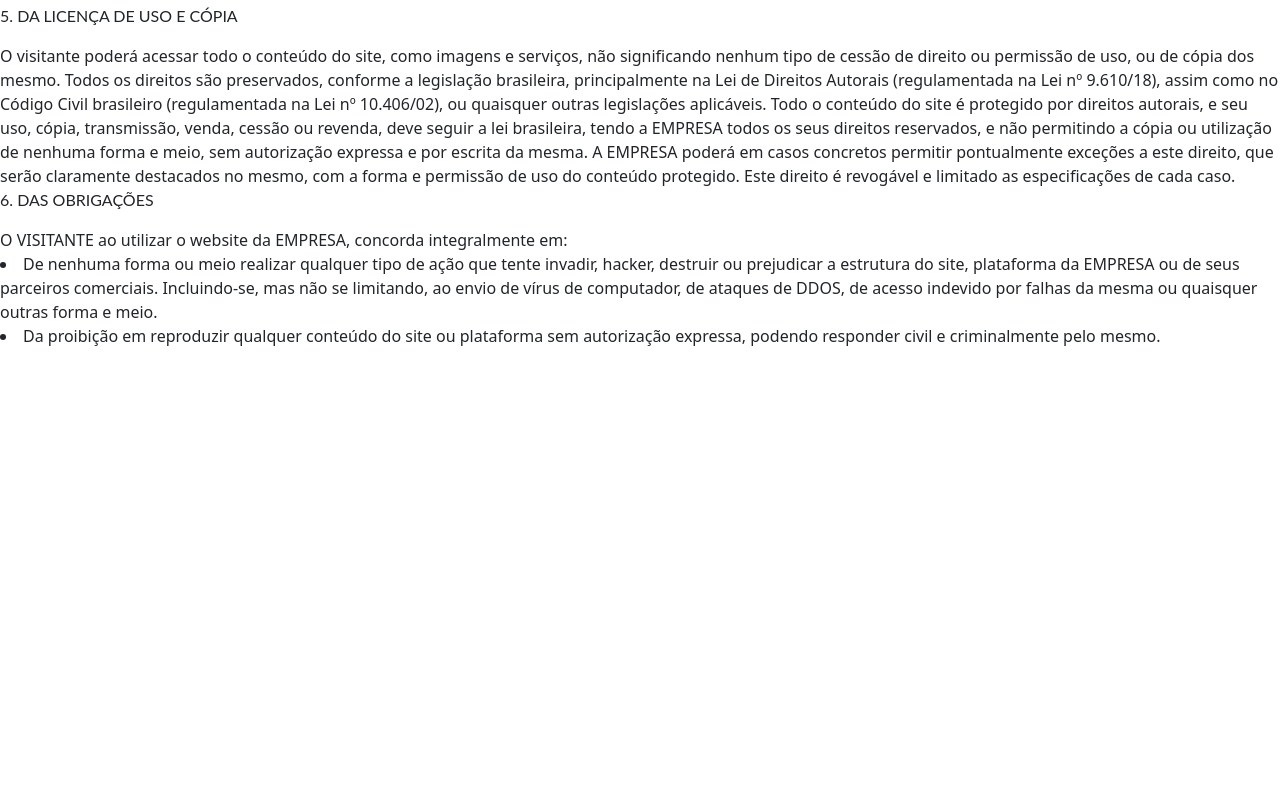
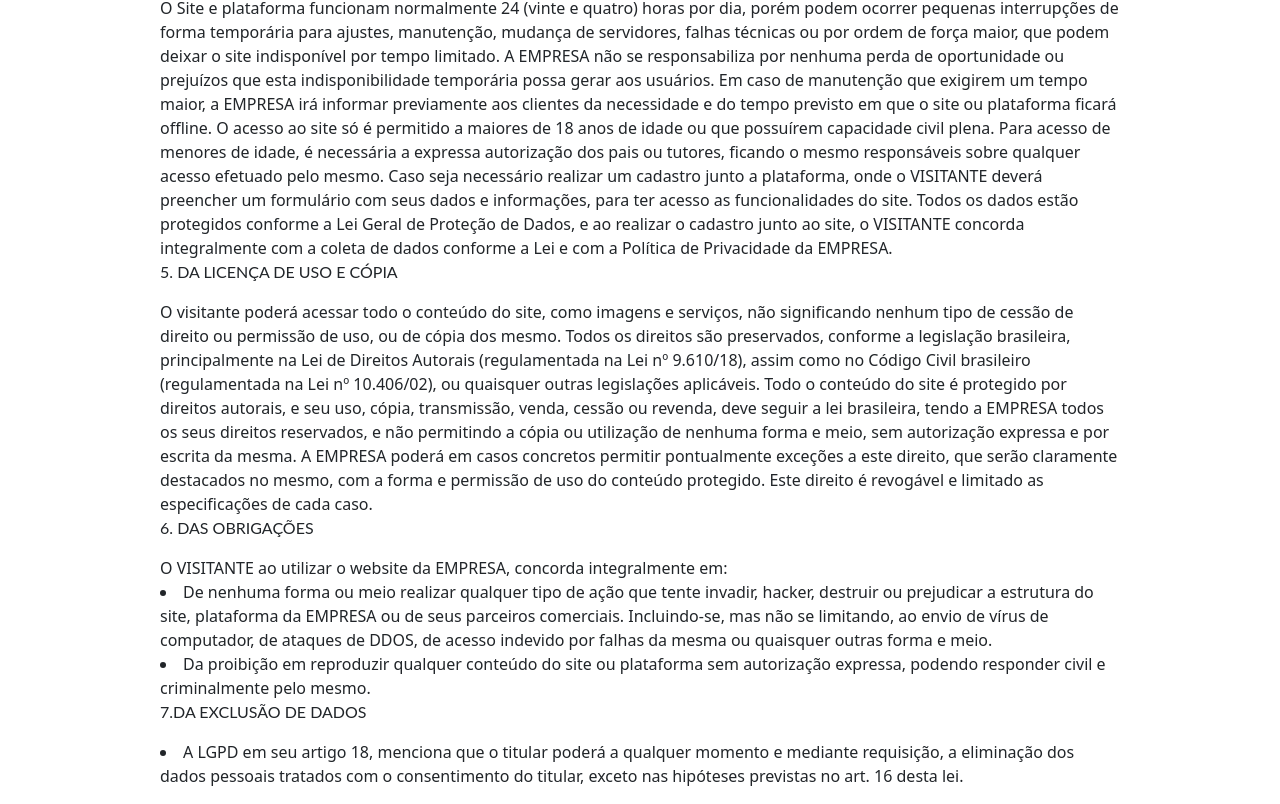
Before and after one commit to arthurzuk/react-opt-front-end, a React (Create React App) app: page /termo_uso in a window 1280 px wide. Shown: the part 1130-1934 px from the top of the page. Before the commit the page ends 1478 px from the top, so only its background shows below. Built offline with nearby package versions, Linux system fonts and the light colour scheme.

Commit message:
Termo de Uso
Adiciona texto e corrige layout

```diff
--- a/src/components/Documento/Style.css
+++ b/src/components/Documento/Style.css
@@ -1,3 +1,9 @@
+.TermoUso {
+  max-width: 960px;
+  margin: 0 auto;
+  padding: 16px 0;
+}
+
 @media all and (min-width: 480px) {
     .Termo {
       padding: 60px 0;
--- a/src/components/Documento/TermoUso.js
+++ b/src/components/Documento/TermoUso.js
@@ -128,6 +128,14 @@ export default function TermoUso() {
         autorização expressa, podendo responder civil e criminalmente pelo
         mesmo.
       </li>
+      <p>
+      7.DA EXCLUSÃO DE DADOS
+      </p>
+    <li>
+      A LGPD em seu artigo 18, menciona que o titular poderá a qualquer momento
+      e mediante requisição, a eliminação dos dados pessoais tratados com o consentimento
+      do titular, exceto nas hipóteses previstas no art. 16 desta lei.
+    </li>
     </div>
   );
 }
```
